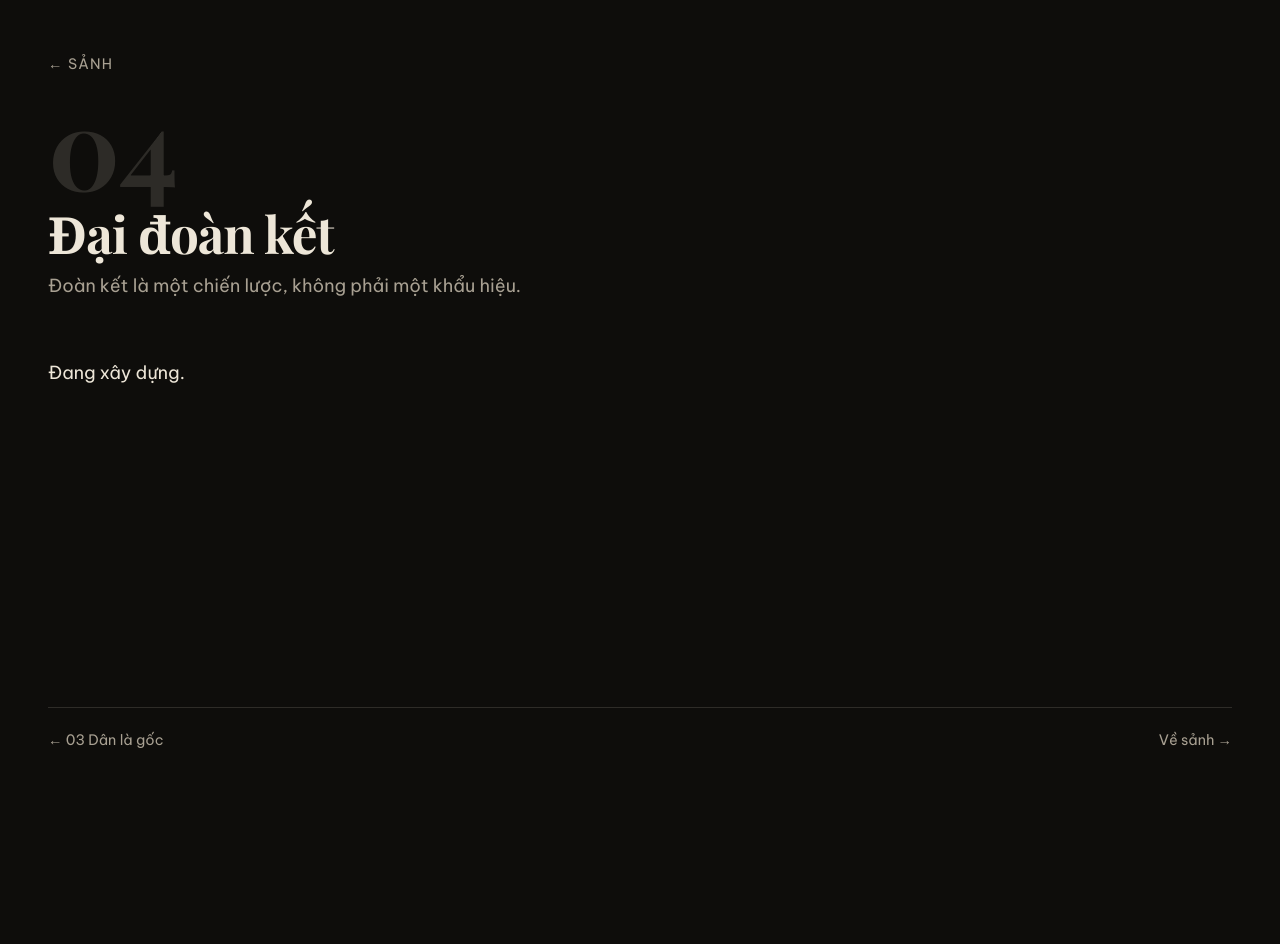
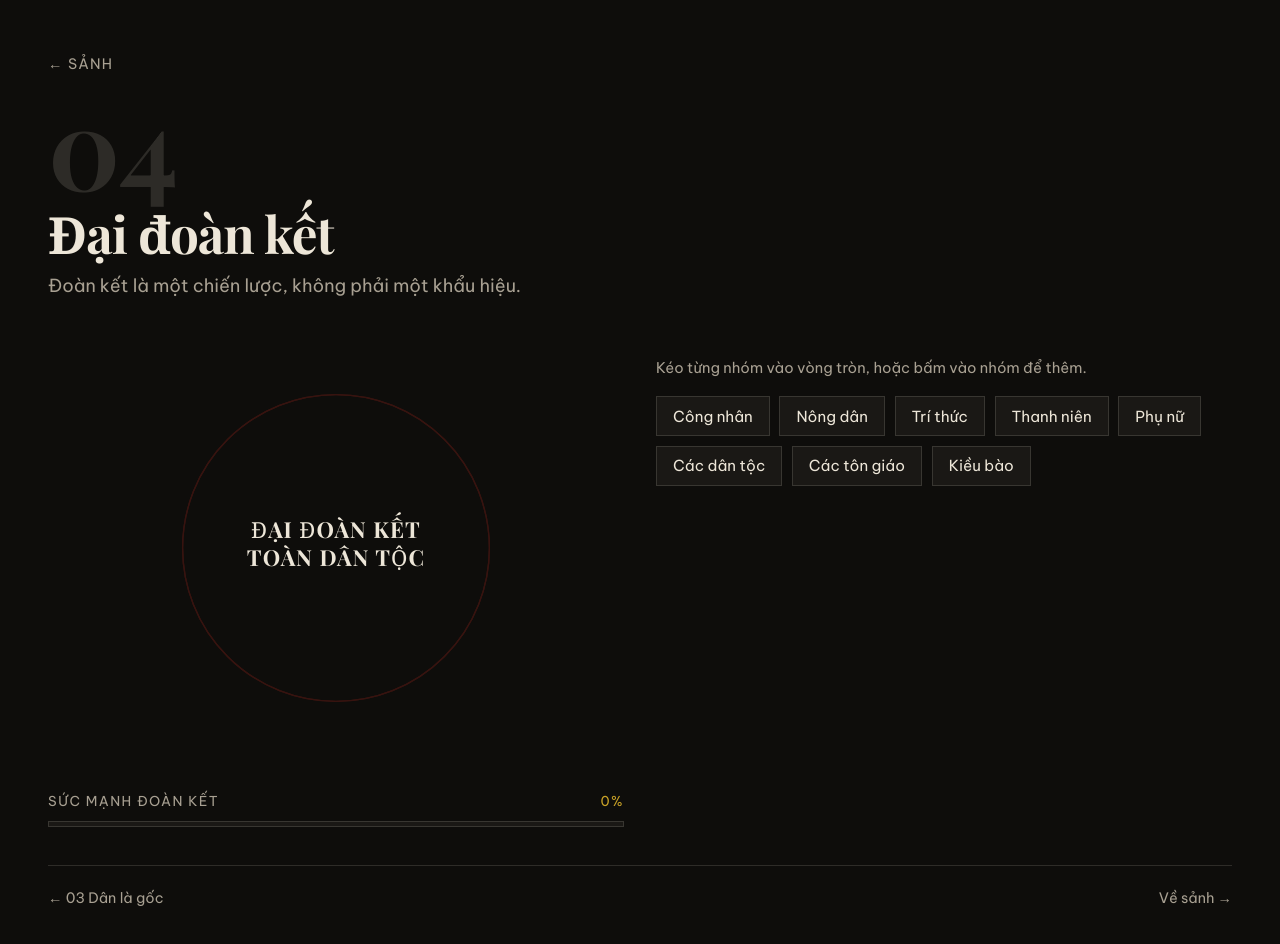
Before and after one commit to linhjr87/HCM-museum, a React (Vite) app: page /phong-4 in a window 1280 px wide. Shown: the top 944 px of the page. Before the commit the page ends 800 px from the top, so only its background shows below. Built offline with nearby package versions, Linux system fonts and the light colour scheme.

Commit message:
feat: phòng 4 với kéo thả và thanh sức mạnh đoàn kết

```diff
--- /dev/null
+++ b/src/rooms/room4/GroupCard.tsx
@@ -0,0 +1,9 @@
+import { useDraggable } from '@dnd-kit/core';
+import type { UnityGroup } from '../../content/types';
+
+type Props = { group: UnityGroup; onPick: (id: string) => void };
+
+export default function GroupCard({ group, onPick }: Props) {
+  const { attributes, listeners, setNodeRef, transform, isDragging } = useDraggable({ id: group.id });
+  return <button ref={setNodeRef} type="button" className={isDragging ? 'gcard gcard--dragging' : 'gcard'} style={transform ? { transform: `translate3d(${transform.x}px, ${transform.y}px, 0)` } : undefined} onClick={() => onPick(group.id)} aria-label={`Thêm ${group.name} vào khối đại đoàn kết`} {...listeners} {...attributes}>{group.name}</button>;
+}
--- /dev/null
+++ b/src/rooms/room4/StrengthBar.tsx
@@ -0,0 +1,5 @@
+import { motion } from 'framer-motion';
+
+export default function StrengthBar({ value }: { value: number }) {
+  return <div className="bar"><div className="bar__head"><span>Sức mạnh đoàn kết</span><span className="bar__value">{Math.round(value)}%</span></div><div className="bar__track" role="progressbar" aria-valuenow={Math.round(value)} aria-valuemin={0} aria-valuemax={100} aria-label="Sức mạnh đoàn kết"><motion.div className="bar__fill" animate={{ width: `${value}%` }} transition={{ duration: 0.4, ease: [0.22, 0.61, 0.36, 1] }} /></div></div>;
+}
--- /dev/null
+++ b/src/rooms/room4/UnityCircle.tsx
@@ -0,0 +1,17 @@
+import { useDroppable } from '@dnd-kit/core';
+import type { CSSProperties } from 'react';
+import type { UnityGroup } from '../../content/types';
+import { polar } from '../../lib/polar';
+import { TOTAL_GROUPS } from './unityState';
+
+const CX = 160;
+const CY = 160;
+const R = 118;
+type Props = { joined: string[]; groups: UnityGroup[] };
+
+export default function UnityCircle({ joined, groups }: Props) {
+  const { setNodeRef, isOver } = useDroppable({ id: 'unity-circle' });
+  const glow = joined.length / TOTAL_GROUPS;
+  const ringStyle = { '--unity-glow': glow } as CSSProperties;
+  return <div ref={setNodeRef} className={isOver ? 'unity unity--over' : 'unity'}><svg viewBox="0 0 320 320" role="img" aria-label="Khối đại đoàn kết toàn dân tộc"><circle className="unity__ring" cx={CX} cy={CY} r={R} fill="none" stroke="var(--accent)" strokeWidth={1 + glow * 5} opacity={0.25 + glow * 0.75} style={ringStyle} /><text className="unity__core" x={CX} y={CY - 8} textAnchor="middle">ĐẠI ĐOÀN KẾT</text><text className="unity__core" x={CX} y={CY + 14} textAnchor="middle">TOÀN DÂN TỘC</text>{joined.map((id, i) => { const seat = polar(CX, CY, R, (360 / TOTAL_GROUPS) * i); const group = groups.find((item) => item.id === id); return <g key={id}><circle cx={seat.x} cy={seat.y} r="7" fill="var(--accent-soft)" /><text className="unity__seat" x={seat.x} y={seat.y - 14} textAnchor="middle">{group?.name}</text></g>; })}</svg></div>;
+}
--- /dev/null
+++ b/src/rooms/room4/room4.css
@@ -0,0 +1,24 @@
+.r4 { display: grid; gap: 2rem; grid-template-columns: minmax(0, 1fr); align-items: start; }
+@media (min-width: 900px) { .r4 { grid-template-columns: minmax(0, 1fr) minmax(0, 1fr); } }
+.unity { max-width: 26rem; margin-inline: auto; }
+.unity svg { width: 100%; height: auto; }
+.unity__ring { filter: drop-shadow(0 0 calc(var(--unity-glow) * 22px) var(--accent)); }
+.unity--over svg { transform: scale(1.02); transition: transform var(--dur-fast) var(--ease); }
+.unity__core { font-family: var(--font-display); font-size: 17px; fill: var(--paper); letter-spacing: .05em; }
+.unity__seat { font-family: var(--font-body); font-size: 10px; fill: var(--paper-dim); }
+.bar { margin-top: 1.5rem; }
+.bar__head { display: flex; justify-content: space-between; font-size: .85rem; letter-spacing: .1em; text-transform: uppercase; color: var(--paper-dim); margin-bottom: .5rem; }
+.bar__value { color: var(--accent-soft); }
+.bar__track { height: 6px; background: var(--ink-soft); border: 1px solid var(--line); }
+.bar__fill { height: 100%; background: var(--accent); }
+.r4__hint { color: var(--paper-dim); font-size: .92rem; }
+.r4__deck { display: flex; flex-wrap: wrap; gap: .6rem; margin-block: 1rem; }
+.gcard { padding: .6rem 1rem; background: var(--ink-soft); border: 1px solid var(--line); color: var(--paper); font-family: var(--font-body); font-size: .95rem; cursor: grab; touch-action: none; transition: border-color var(--dur-fast) var(--ease); }
+.gcard:hover { border-color: var(--accent); }
+.gcard--dragging { cursor: grabbing; border-color: var(--accent); position: relative; z-index: 2; }
+.r4__flash { border-left: 2px solid var(--accent-soft); padding-left: 1rem; color: var(--paper-dim); max-width: var(--measure); }
+.r4__done { margin-top: 1.5rem; border-top: 1px solid var(--line); padding-top: 1.5rem; }
+.r4__quote { font-family: var(--font-display); font-size: clamp(1.2rem, 3vw, 1.8rem); color: var(--accent-soft); margin: 0 0 1rem; }
+.r4__reset { padding: .6rem 1.2rem; background: none; border: 1px solid var(--accent); color: var(--accent); font-family: var(--font-body); cursor: pointer; }
+.r4__reset:hover { background: var(--accent); color: var(--paper); }
+@media (prefers-reduced-motion: reduce) { .unity--over svg, .gcard { transition: none; } }
--- /dev/null
+++ b/src/rooms/room4/unityState.ts
@@ -0,0 +1,13 @@
+export const TOTAL_GROUPS = 8;
+
+export function addGroup(joined: string[], id: string): string[] {
+  return joined.includes(id) ? joined : [...joined, id];
+}
+
+export function strength(joined: string[]): number {
+  return (joined.length / TOTAL_GROUPS) * 100;
+}
+
+export function isComplete(joined: string[]): boolean {
+  return joined.length >= TOTAL_GROUPS;
+}
--- a/src/routes/Room4.tsx
+++ b/src/routes/Room4.tsx
@@ -1,13 +1,48 @@
+import { DndContext, type DragEndEvent } from '@dnd-kit/core';
+import { AnimatePresence, motion } from 'framer-motion';
+import { useEffect, useState } from 'react';
 import RoomShell from '../components/RoomShell';
+import { completionQuote, groups } from '../content/room4';
+import GroupCard from '../rooms/room4/GroupCard';
+import StrengthBar from '../rooms/room4/StrengthBar';
+import UnityCircle from '../rooms/room4/UnityCircle';
+import { addGroup, isComplete, strength } from '../rooms/room4/unityState';
+import '../rooms/room4/room4.css';
 
 export default function Room4() {
-  return (
-    <RoomShell
-      number="04"
-      title="Đại đoàn kết"
-      tagline="Đoàn kết là một chiến lược, không phải một khẩu hiệu."
-    >
-      <p>Đang xây dựng.</p>
-    </RoomShell>
-  );
+  const [joined, setJoined] = useState<string[]>([]);
+  const [flash, setFlash] = useState<string | null>(null);
+
+  useEffect(() => {
+    if (!flash) return;
+    const timer = window.setTimeout(() => setFlash(null), 3000);
+    return () => window.clearTimeout(timer);
+  }, [flash]);
+
+  function join(id: string) {
+    if (joined.includes(id)) return;
+    const group = groups.find((item) => item.id === id);
+    if (group) setFlash(group.message);
+    setJoined((current) => addGroup(current, id));
+  }
+
+  function onDragEnd(event: DragEndEvent) {
+    if (event.over?.id === 'unity-circle') join(String(event.active.id));
+  }
+
+  const waiting = groups.filter((group) => !joined.includes(group.id));
+
+  return <RoomShell number="04" title="Đại đoàn kết" tagline="Đoàn kết là một chiến lược, không phải một khẩu hiệu.">
+    <DndContext onDragEnd={onDragEnd}>
+      <div className="r4">
+        <div className="r4__stage"><UnityCircle joined={joined} groups={groups} /><StrengthBar value={strength(joined)} /></div>
+        <div className="r4__side">
+          <p className="r4__hint">Kéo từng nhóm vào vòng tròn, hoặc bấm vào nhóm để thêm.</p>
+          <div className="r4__deck">{waiting.map((group) => <GroupCard key={group.id} group={group} onPick={join} />)}</div>
+          <AnimatePresence>{flash && <motion.p className="r4__flash" initial={{ opacity: 0, y: 6 }} animate={{ opacity: 1, y: 0 }} exit={{ opacity: 0 }} transition={{ duration: 0.3 }}>{flash}</motion.p>}</AnimatePresence>
+          {isComplete(joined) && <motion.div className="r4__done" initial={{ opacity: 0 }} animate={{ opacity: 1 }} transition={{ duration: 0.4 }}><p className="r4__quote">{completionQuote}</p><button type="button" className="r4__reset" onClick={() => setJoined([])}>Làm lại</button></motion.div>}
+        </div>
+      </div>
+    </DndContext>
+  </RoomShell>;
 }
```
Also changed, not shown: 1 other file (tests, documents, lock files or other folders).
